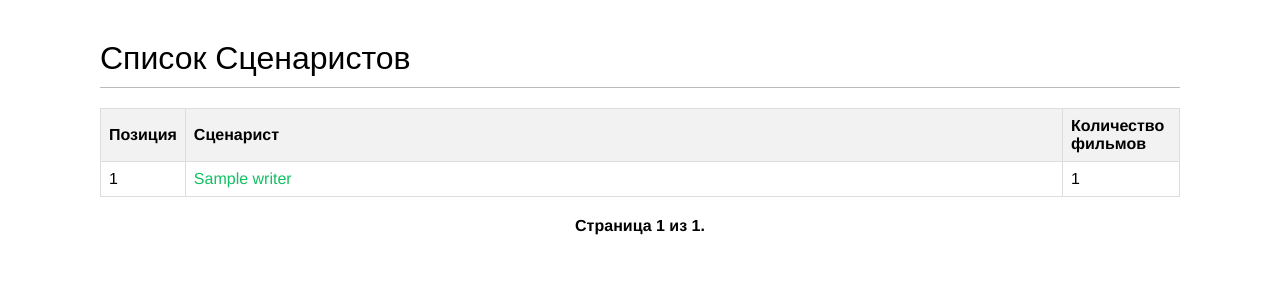
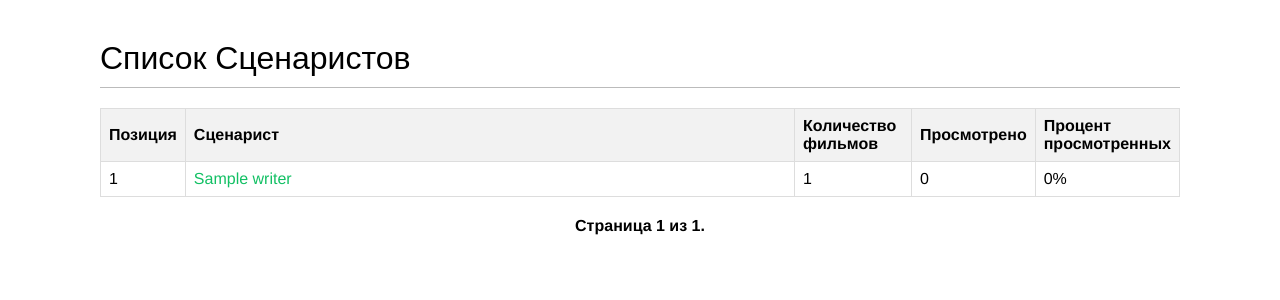
Before and after one commit to andreynetrebin/movie_watcher, a Django app: page /movies/writers/ in a window 1280 px wide. Shown: the part 160-460 px from the top of the page. Run offline with Django 5.2, Linux system fonts and the light colour scheme; a user stored in the database is signed in; tables that the repository leaves empty hold one stand-in row (values such as "Sample post"); grey boxes marked "Sample" are stand-in pictures; data that the repository does not hold is empty; parts of the project's set-up code (start-up, migrations or seed data) failed here and were passed over; some libraries are stand-ins or nearby versions; some web fonts are replaced.

Commit message:
added info about watched movies by directors/writers

```diff
--- a/movies/admin.py
+++ b/movies/admin.py
@@ -13,3 +13,9 @@ class CommentAdmin(admin.ModelAdmin):
     list_display = ['author', 'movie', 'created_on', 'active']
     list_filter = ['active', 'created_on']
     search_fields = ['body']
+
+@admin.register(Watched)
+class WatchedAdmin(admin.ModelAdmin):
+    list_display = ['user', 'movie']
+    list_filter = ['user']
+    search_fields = ['movie']
--- a/movies/templates/movies/writers/writer_list.html
+++ b/movies/templates/movies/writers/writer_list.html
@@ -1,4 +1,3 @@
-<!-- templates/writers/writer_list.html -->
 {% extends "base.html" %}
 {% load custom_filters %}
 {% block title %}Рейтинг сценаристов{% endblock %}
@@ -8,23 +7,27 @@
 <table>
     <thead>
         <tr>
-            <th style="width: 50px;">Позиция</th> <!-- Сужаем колонку -->
+            <th style="width: 50px;">Позиция</th>
             <th>Сценарист</th>
-            <th style="width: 100px;">Количество фильмов</th> <!-- Сужаем колонку -->
+            <th style="width: 100px;">Количество фильмов</th>
+            <th style="width: 100px;">Просмотрено</th> <!-- Количество просмотренных фильмов -->
+            <th style="width: 100px;">Процент просмотренных</th> <!-- Новый заголовок для процента -->
         </tr>
     </thead>
     <tbody>
         {% for writer in writers %}
-            <tr>
+            <tr {% if writer.num_watched == writer.num_movies %}style="background-color: #d3ffd3;"{% endif %}> <!-- Выделяем строку зеленым цветом -->
                 <td>{{ writers.number|add:-1|mul:20|add:forloop.counter }}</td> <!-- Номер позиции с учетом страницы -->
                 <td>
                     <a href="{% url 'movies:writer_detail' writer.pk %}">{{ writer.name }}</a>
                 </td>
-                <td>{{ writer.num_movies }}</td>
+                <td>{{ writer.num_movies }}</td> <!-- Количество фильмов -->
+                <td>{{ writer.num_watched }}</td> <!-- Количество просмотренных фильмов -->
+                <td>{{ writer.watched_percentage|floatformat:0 }}%</td> <!-- Процент просмотренных фильмов -->
             </tr>
         {% empty %}
             <tr>
-                <td colspan="3">Нет доступных сценаристов.</td>
+                <td colspan="5">Нет доступных сценаристов.</td>
             </tr>
         {% endfor %}
     </tbody>
--- a/movies/views.py
+++ b/movies/views.py
@@ -5,7 +5,7 @@ from django.shortcuts import redirect, render
 import logging
 from django.shortcuts import get_object_or_404
 from .forms import MovieCreateForm, CommentForm, MovieBulkCreateForm
-from django.db.models import Count
+from django.db.models import Count, Q, FloatField, ExpressionWrapper
 from .models import Movie, Genre, Country, Director, Writer, Watched, WishList, MovieList
 from versioning.models import Version
 from django.http import JsonResponse
@@ -15,14 +15,23 @@ from django.core.paginator import Paginator, EmptyPage, \
 PageNotAnInteger
 from actions.utils import create_action
 from actions.models import Action
-from django.views.generic import ListView, DetailView
-from telegram_bot.views import send_movie_action_notification  # Импортируйте функцию
 
 logger = logging.getLogger(__name__)
 
+
+@login_required
 def director_list(request):
+    user = request.user
+
     # Получаем всех режиссеров с количеством фильмов, исключая тех, у кого 0 фильмов
-    directors = Director.objects.annotate(num_movies=Count('movies_director')).filter(num_movies__gt=0).order_by('-num_movies')
+    directors = Director.objects.annotate(
+        num_movies=Count('movies_director', distinct=True),  # Количество уникальных фильмов у каждого режиссера
+        num_watched=Count('movies_director__watched', filter=Q(movies_director__watched__user=user)),  # Количество просмотренных фильмов
+        watched_percentage=ExpressionWrapper(
+            Count('movies_director__watched', filter=Q(movies_director__watched__user=user)) * 100.0 / Count('movies_director', distinct=True),
+            output_field=FloatField()
+        )
+    ).filter(num_movies__gt=0).order_by('-num_movies')
 
     # Пагинация
     paginator = Paginator(directors, 20)  # 20 режиссеров на странице
@@ -31,9 +40,19 @@ def director_list(request):
 
     return render(request, 'movies/directors/director_list.html', {'directors': directors_page})
 
+@login_required
 def writer_list(request):
+    user = request.user
+
     # Получаем всех сценаристов с количеством фильмов, исключая тех, у кого 0 фильмов
-    writers = Writer.objects.annotate(num_movies=Count('movies_writer')).filter(num_movies__gt=0).order_by('-num_movies')
+    writers = Writer.objects.annotate(
+        num_movies=Count('movies_writer', distinct=True),  # Количество уникальных фильмов у каждого сценариста
+        num_watched=Count('movies_writer__watched', filter=Q(movies_writer__watched__user=user)),  # Количество просмотренных фильмов
+        watched_percentage=ExpressionWrapper(
+            Count('movies_writer__watched', filter=Q(movies_writer__watched__user=user)) * 100.0 / Count('movies_writer', distinct=True),
+            output_field=FloatField()
+        )
+    ).filter(num_movies__gt=0).order_by('-num_movies')
 
     # Пагинация
     paginator = Paginator(writers, 20)  # 20 сценаристов на странице
@@ -41,7 +60,6 @@ def writer_list(request):
     writers_page = paginator.get_page(page_number)
 
     return render(request, 'movies/writers/writer_list.html', {'writers': writers_page})
-
 @login_required
 def movie_bulk_create(request):
     if request.method == 'POST':
```
Also changed, not shown: movies/templates/movies/directors/director_list.html (+9 -6 lines), CHANGELOG.md.
